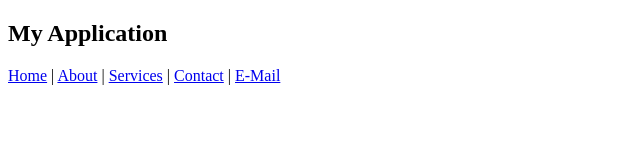
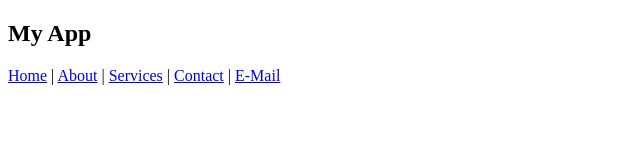
Before and after one commit to Rajashreepal/AngularProject-Two, an Angular app: page / in a window 1280 px wide. Shown: the top 160 px of the page, without its empty margins (0-640 px from the left). Built offline with nearby package versions, Linux system fonts and the light colour scheme.

Commit message:
Updated header UI

```diff
--- a/src/app/Components/header/header.html
+++ b/src/app/Components/header/header.html
@@ -1,6 +1,6 @@
 <!-- <p>header works!</p> -->
 <nav>
-  <h1>My Application</h1>
+  <h1>My App</h1>
 
   <a href="#">Home</a> |
   <a href="#">About</a> |
```
